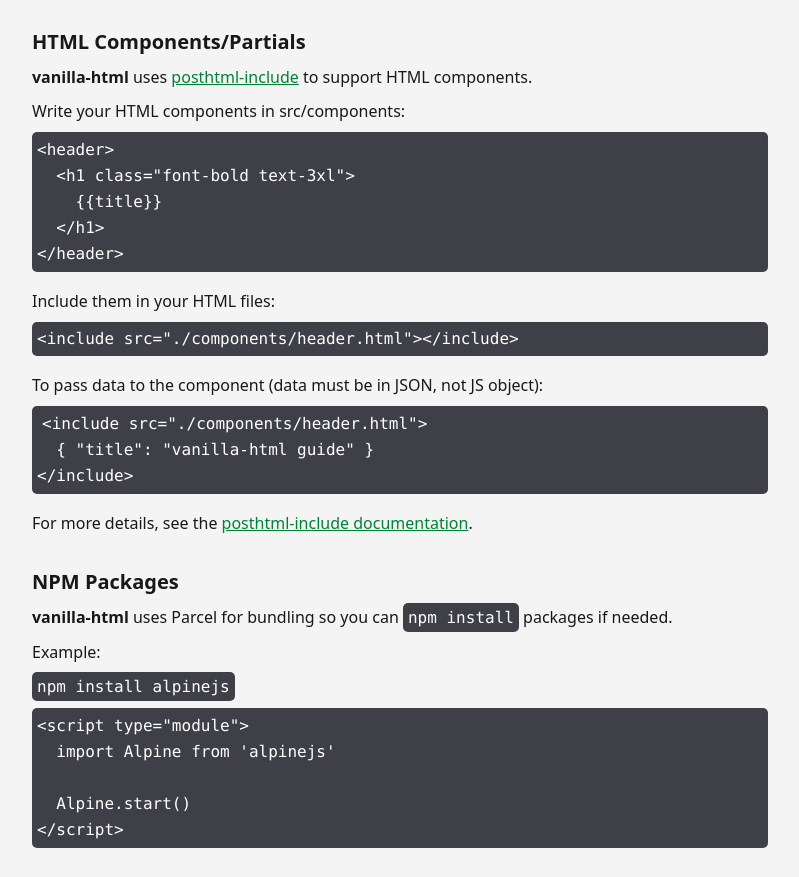
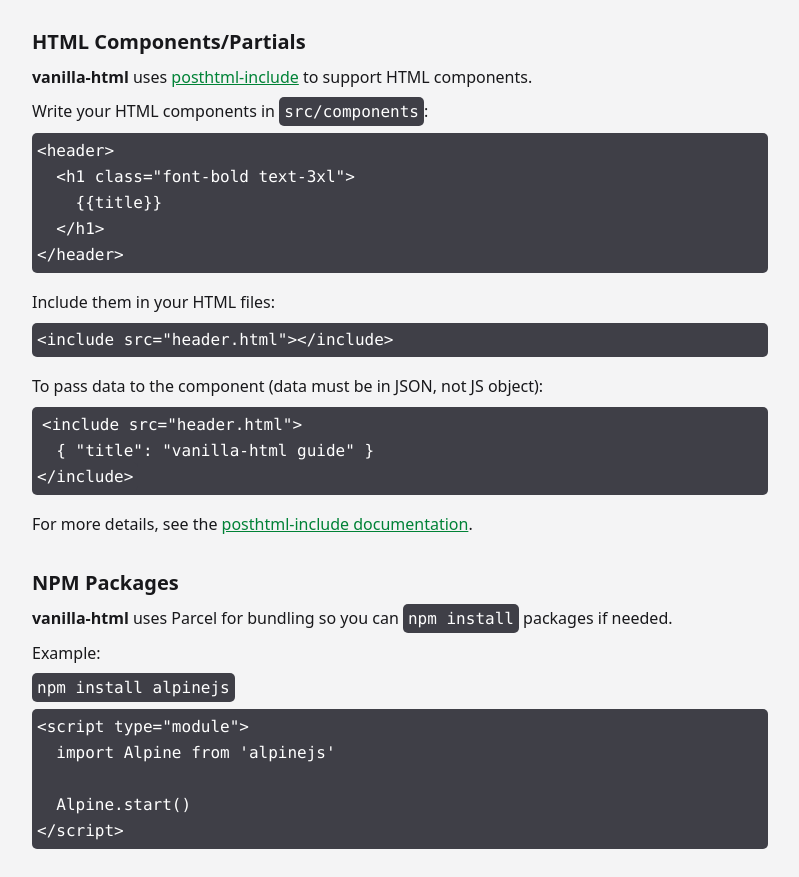
Before and after one commit to ducbao414/vanilla-html, a website built with Parcel: page src/docs.html in a window 1280 px wide. Shown: the part 1726-2603 px from the top of the page, without its empty margins (240-1039 px from the left). Built offline with nearby package versions, Linux system fonts and the light colour scheme.

Commit message:
path for posthtml-include

```diff
--- a/src/docs.html
+++ b/src/docs.html
@@ -22,7 +22,7 @@
 
   <div class="max-w-3xl mx-auto p-4 guide">
 
-    <include src="./components/header.html">
+    <include src="header.html">
       {"title": "vanilla-html docs"}
     </include>
 
@@ -108,7 +108,7 @@
     <h2 id="html-components" class="text-xl font-bold mt-8">HTML Components/Partials</h2>
     <p class="my-2 leading-relaxed"><strong>vanilla-html</strong> uses <a href="https://github.com/posthtml/posthtml-include">posthtml-include</a> to support HTML components.</p>
 
-    <p class="my-2 leading-relaxed">Write your HTML components in src/components:</p>
+    <p class="my-2 leading-relaxed">Write your HTML components in <code>src/components</code>:</p>
 
     <pre class="my-2 leading-relaxed">&lt;header&gt;
   &lt;h1 class="font-bold text-3xl"&gt;
@@ -119,11 +119,11 @@
 
     <p class="mt-4 leading-relaxed">Include them in your HTML files:</p>
 
-    <pre class="my-2">&lt;include src="./components/header.html"&gt;&lt;/include&gt;</pre>
+    <pre class="my-2">&lt;include src="header.html"&gt;&lt;/include&gt;</pre>
 
     <p class="mt-4 leading-relaxed">To pass data to the component (data must be in JSON, not JS object):</p>
 
-    <pre class="my-2 leading-relaxed"><code>&lt;include src="./components/header.html"&gt;
+    <pre class="my-2 leading-relaxed"><code>&lt;include src="header.html"&gt;
   { "title": "vanilla-html guide" }
 &lt;/include&gt;
 </code></pre>
--- a/src/index.html
+++ b/src/index.html
@@ -13,7 +13,7 @@
 
   <div class="max-w-3xl mx-auto p-4 guide">
 
-    <include src="./components/header.html">
+    <include src="header.html">
       {"title": "vanilla-html"}
     </include>
 
--- a/src/other/about.html
+++ b/src/other/about.html
@@ -11,7 +11,7 @@
   <body class="bg-zinc-100 dark:bg-zinc-900 text-zinc-900 dark:text-zinc-100">
 
   <div class="max-w-3xl mx-auto p-4 guide">
-     <include src="./components/header.html">
+     <include src="header.html">
       {"title": "An About Page"}
      </include>
 
```
Also changed, not shown: 1 other file.
